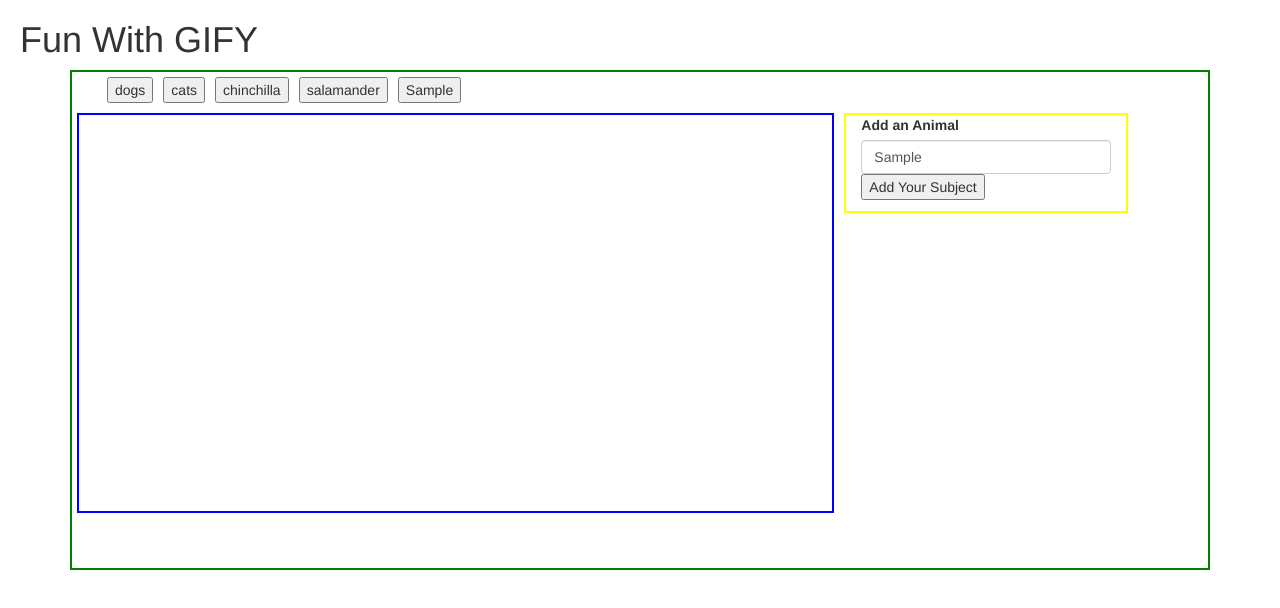
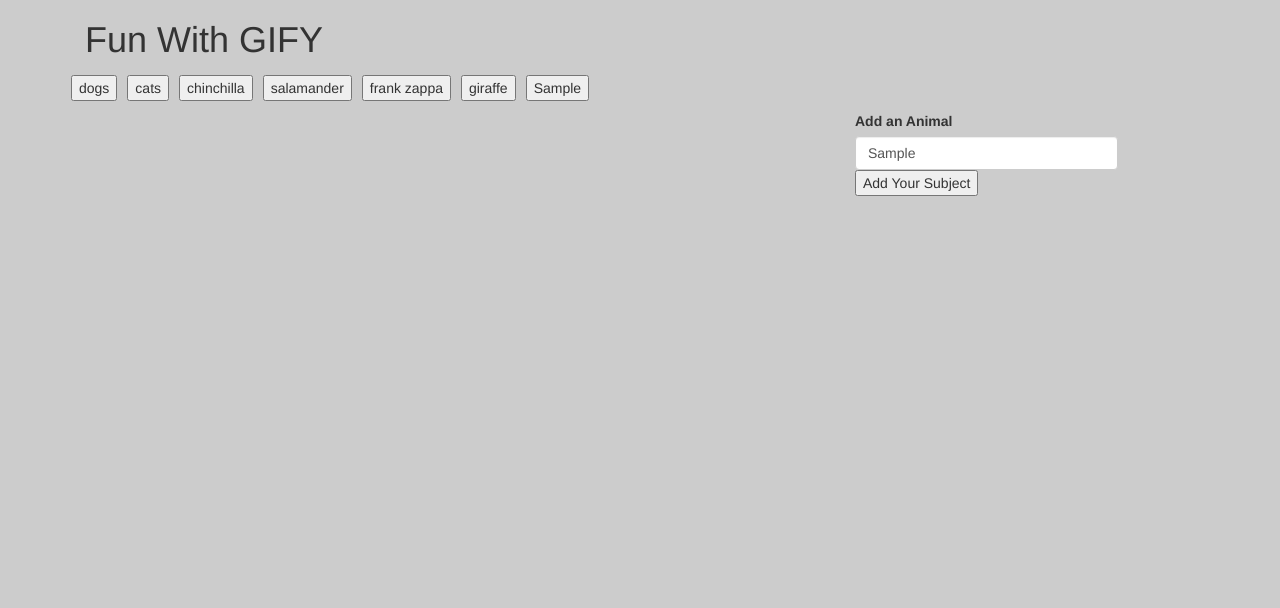
Before and after one commit to scandrews/GIFYfun, a plain HTML site: page index.html in a window 1280 px wide. Both pictures are taken after typing "Sample" into the empty fields and a click on the input "Add Your Subject". Drawn offline with nearby package versions, Linux system fonts and the light colour scheme.

Commit message:
App is done, might mess with the CSS a little more

```diff
--- a/assets/css/style.css
+++ b/assets/css/style.css
@@ -1,27 +1,38 @@
 
 body{
+    background-color: #cccccc;
 
 }
 h1{
-	margin-left: 20px;
+	margin-left: 85px;
 }
 
 .mainBloc{
-	border: solid 2px green;
-	height: 500px;
+	padding: 0px;
+	/*height: 500px;*/
 }
+
+.buttonBloc{
+	margin-left: -14px
+}
+
 .pictures{
-	border: solid 2px blue;
-	margin: 5px;
+	margin: 5px 0px 5px 0px;
+	/*padding-left: 20px;*/
 	height: 400px;
 }
 
 .inputBloc{
-	border: solid 2px yellow;
 	margin: 5px;
 	height: 100px;
 }
 
 button{
-	margin: 5px;
+	margin: 5px 10px 5px 0px;
+	/*padding: 0px;*/
 }
+
+.gif{
+	margin: 5px 10px 5px 0px;
+	/*padding: 10px;*/
+}
--- a/assets/javascript/script.js
+++ b/assets/javascript/script.js
@@ -2,7 +2,7 @@
 $(document).ready(function() {
 
 var searchSubject = "chipmonk";
-var gifyAnimals = ["dogs", "cats", "chinchilla", "salamander"];
+var gifyAnimals = ["dogs", "cats", "chinchilla", "salamander", "frank zappa", "giraffe"];
 
 function renderAllButtons() {
     // delete all buttons
@@ -15,14 +15,37 @@ function renderAllButtons() {
     }
 }
 
+// displays the GIFYs and, contains the links to the animated GIFYs
+function queryAndDisp(newUrl){
+  	$.ajax({
+      url: newUrl,
+      method: "GET"
+    }).done(function(response) {
+  		  var whaDweGitBack = response;
+        // Display the first tem GIFYs
+        for(var i=0; i<10; i++){
+          $(".pictures").prepend("<img src='" + whaDweGitBack.data[i].images.original_still.url + "'data-still='" + whaDweGitBack.data[i].images.original_still.url + "'data-animate='" + whaDweGitBack.data[i].images.original.url + "'data-state='still' class='gif'>")
+        }
+    });
+}
 
-// write the default buttons to the screen
+// upon initial start write the default buttons to the screen
 renderAllButtons();
 
 // Wait for a new animal, get it then call renderAllButtons
 $("#addSubject").on("click", function(event) {
     event.preventDefault();
-  	var newAnimal = $("#gifySubject").val().trim();
+    var newAnimal = $("#gifySubject").val().trim();
+
+///////////////////////////////////////////////////////////////////////////////
+//
+//  can't figure out how to clear the form once the entry is entered
+//
+//    ".form-control".reset();
+//  document.getElementById(".form-control").reset();
+//
+///////////////////////////////////////////////////////////////////////////////
+
     // add to array
     gifyAnimals.push(newAnimal);
     // add to screen
@@ -33,20 +56,8 @@ $("#addSubject").on("click", function(event) {
 $(".buttonBloc").on("click", "button", function() {
     searchSubject = $(this).text();
     var queryURL = "http://api.giphy.com/v1/gifs/search?q=" + searchSubject + "&api_key=dc6zaTOxFJmzC";
-	  queryAndDisp(queryURL);
+    queryAndDisp(queryURL);
     });
-
-function queryAndDisp(newUrl){
-  	$.ajax({
-      url: newUrl,
-      method: "GET"
-    }).done(function(response) {
-  		  var whaDweGitBack = response;
-        for(var i=0; i<10; i++){
-          $(".pictures").prepend("<img src='" + whaDweGitBack.data[i].images.original_still.url + "'data-still='" + whaDweGitBack.data[i].images.original_still.url + "'data-animate='" + whaDweGitBack.data[i].images.original.url + "'data-state='still' class='gif'>")
-        }
-    });
-}
 
 // wait for a GIFY to be clicked
 $(".pictures").on("click", ".gif", function() {
```
